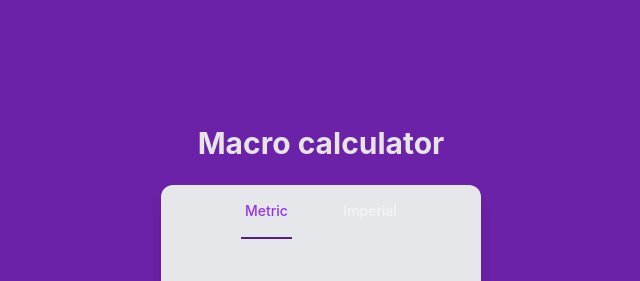
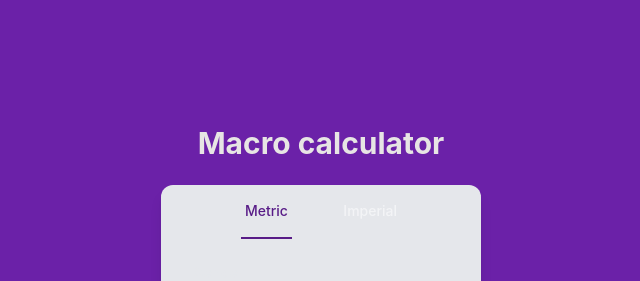
Before and after one commit to FACorreiaa/Macro-Calculator-React, a React (Vite) app: page / in a window 1280 px wide. Shown: the top 281 px of the page, without its empty margins (319-959 px from the left). Built offline with nearby package versions, Linux system fonts and the light colour scheme; what @catppuccin/tailwindcss would draw is missing.

Commit message:
update more style

```diff
--- a/src/components/tabs.tsx
+++ b/src/components/tabs.tsx
@@ -33,7 +33,7 @@ const CustomTabsComponent = ({
 								id={label}
 								className={`${
 									activeTab === label
-										? 'border-purple-900 font-bold text-purple-600'
+										? 'border-purple-900 font-bold text-purple-900'
 										: 'border-transparent text-gray-100 hover:text-gray-700 hover:border-gray-300'
 								} whitespace-nowrap py-4 px-1 border-b-2 font-medium text-sm`}
 								onClick={onClick}>
```
